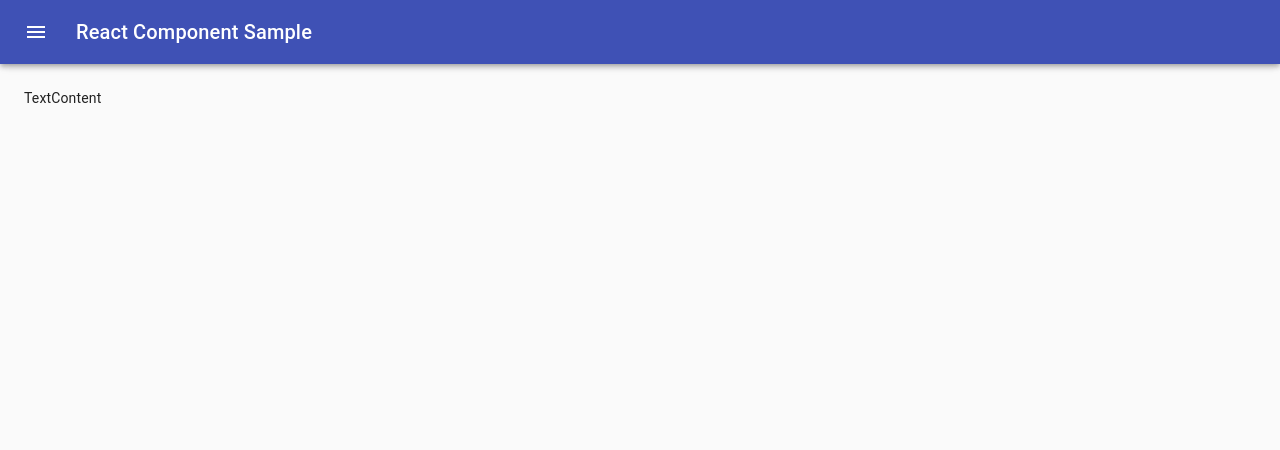
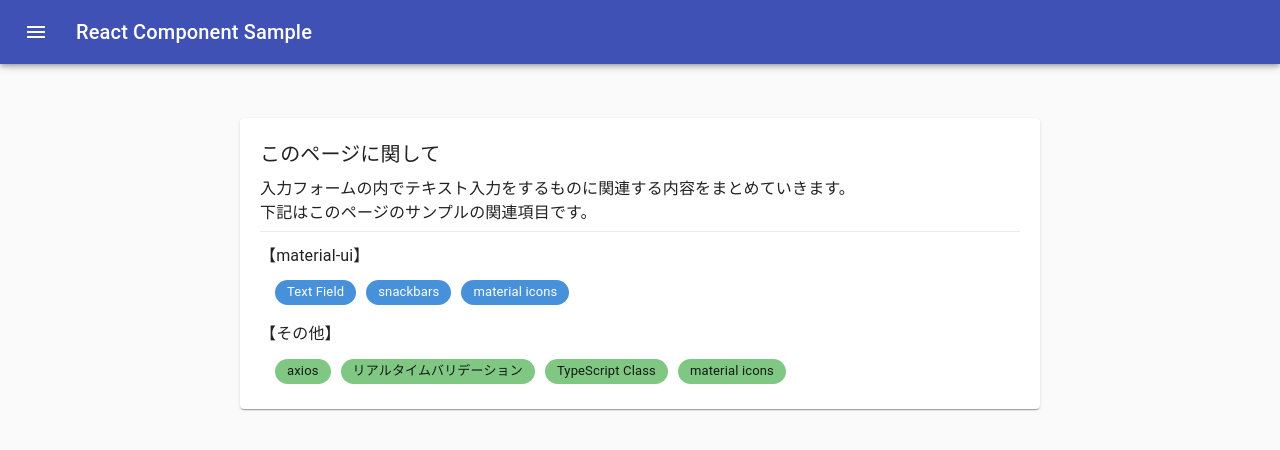
Before and after one commit to akiumikin/myTaskManagement, a Next.js app: page /form/text in a window 1280 px wide. Shown: the top 450 px of the page. Built offline with nearby package versions, Linux system fonts and the light colour scheme.

Commit message:
フォームのテキストのトップ部分を作成

```diff
--- /dev/null
+++ b/components/chip/chipList.tsx
@@ -0,0 +1,48 @@
+import * as React from "react";
+import Style from '../../styles/general.module.css';
+import { createMuiTheme, ThemeProvider } from '@material-ui/core/styles';
+import { makeStyles } from '@material-ui/core/styles';
+import Chip, { ChipProps } from '@material-ui/core/Chip';
+
+const theme = createMuiTheme({
+  palette: {
+    primary: {
+      main: '#4791db',
+    },
+    secondary: {
+      main: '#81c784',
+    },
+  },
+});
+
+interface Props {
+  chipItems: ChipProps[]
+}
+
+export default function ChipList(props: Props) {
+
+  const useStyles = makeStyles({
+    root: {
+      margin: '5px 10px 5px 0',
+      height: 25,
+    },
+  });
+
+  const classes = useStyles();
+
+  return(
+    <ThemeProvider theme={theme}>
+      <div className={Style.chipList}>
+        {props.chipItems.map((item, idx) => {
+          return (
+            <Chip
+              key={item.id ? item.id : `chip_${idx + 1}`}
+              className={classes.root}
+              {...item}
+            />
+          )
+        })}
+      </div>
+    </ThemeProvider>
+  )
+}
--- a/next.config.js
+++ /dev/null
@@ -1,3 +0,0 @@
-module.exports = {
-  assetPrefix: '/frontComponent',
-};
--- a/pages/form/text.tsx
+++ b/pages/form/text.tsx
@@ -1,7 +1,73 @@
 import * as React from "react";
+import Paper from '../../components/layout/paper';
+import ChipList from '../../components/chip/chipList';
+import Typography from '@material-ui/core/Typography';
+import Divider from '@material-ui/core/Divider';
 
 export default function Text() {
   return(
-    <>TextContent</>
+    <Paper>
+      <Typography variant='h6' gutterBottom>このページに関して</Typography>
+      <Typography variant='body1' gutterBottom>
+        入力フォームの内でテキスト入力をするものに関連する内容をまとめていきます。<br/>
+        下記はこのページのサンプルの関連項目です。
+      </Typography>
+
+      <Divider light style={{marginBottom: 10}}/>
+
+      <Typography variant="subtitle1" gutterBottom>【material-ui】</Typography>
+      <ChipList
+        chipItems={[
+          {
+            id: 'top_text_field',
+            label: "Text Field",
+            color: "primary",
+            clickable: true,
+            onClick: () => { window.open('https://material-ui.com/components/text-fields/', '_blank') }
+          },
+          {
+            id: 'top_snackbars',
+            label: "snackbars",
+            color: "primary",
+            clickable: true,
+            onClick: () => { window.open('https://material-ui.com/components/snackbars/', '_blank') }
+          },
+          {
+            id: 'top_material_icons',
+            label: "material icons",
+            color: "primary",
+            clickable: true,
+            onClick: () => { window.open('material-ui.com/components/material-icons/', '_blank') }
+          },
+        ]}
+      />
+
+      <Typography variant="subtitle1" gutterBottom style={{marginTop: 10}}>【その他】</Typography>
+      <ChipList
+        chipItems={[
+          {
+            id: 'top_axios',
+            label: "axios",
+            color: "secondary",
+          },
+          {
+            id: 'top_realtime_validation',
+            label: "リアルタイムバリデーション",
+            color: "secondary",
+          },
+          {
+            id: 'top_typescript_class',
+            label: "TypeScript Class",
+            color: "secondary",
+          },
+          {
+            id: 'top_material_icons',
+            label: "material icons",
+            color: "secondary",
+          },
+        ]}
+      />
+
+    </Paper>
   )
 }
--- /dev/null
+++ b/styles/general.module.css
@@ -0,0 +1,3 @@
+.chipList {
+  margin-left: 15px;
+}
```
